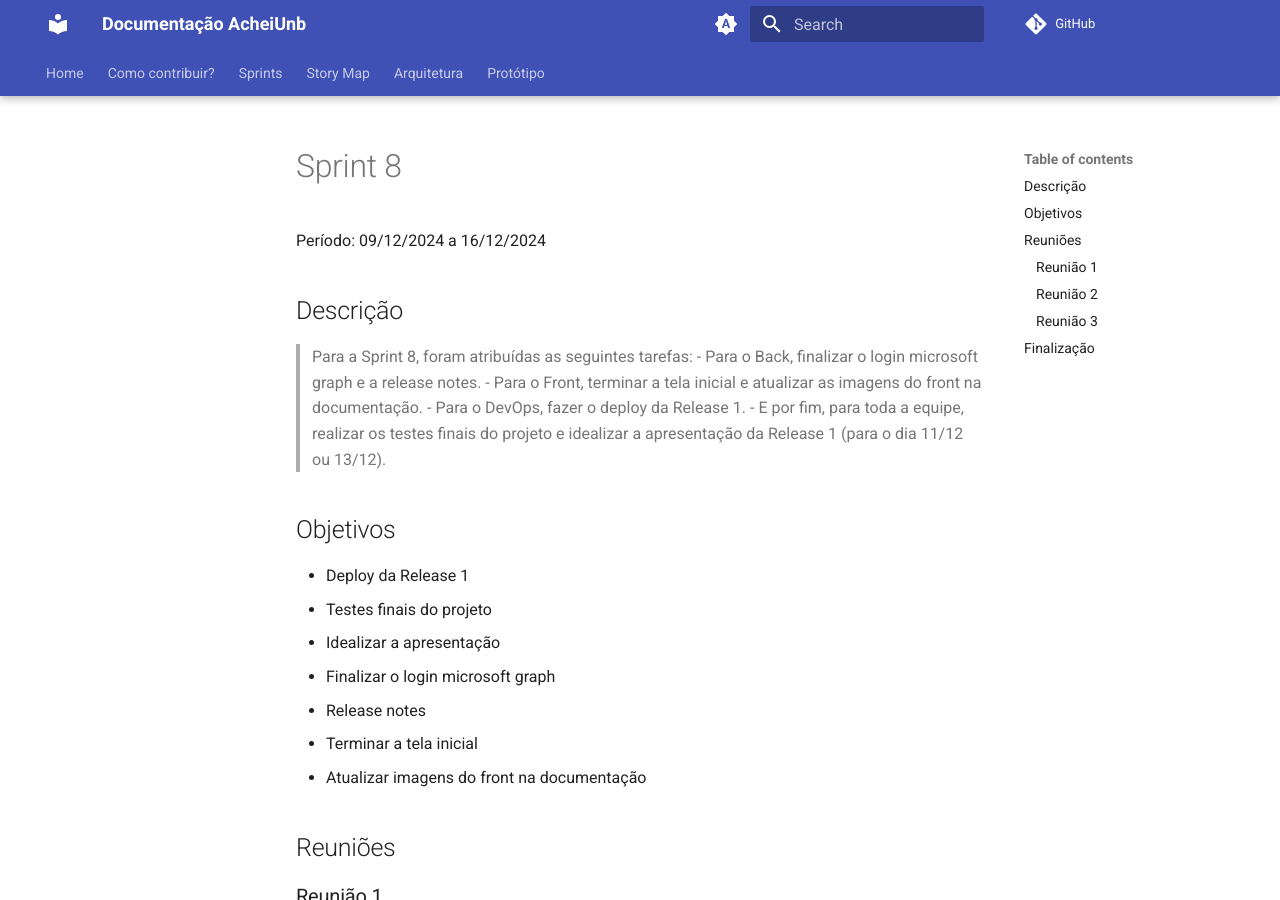
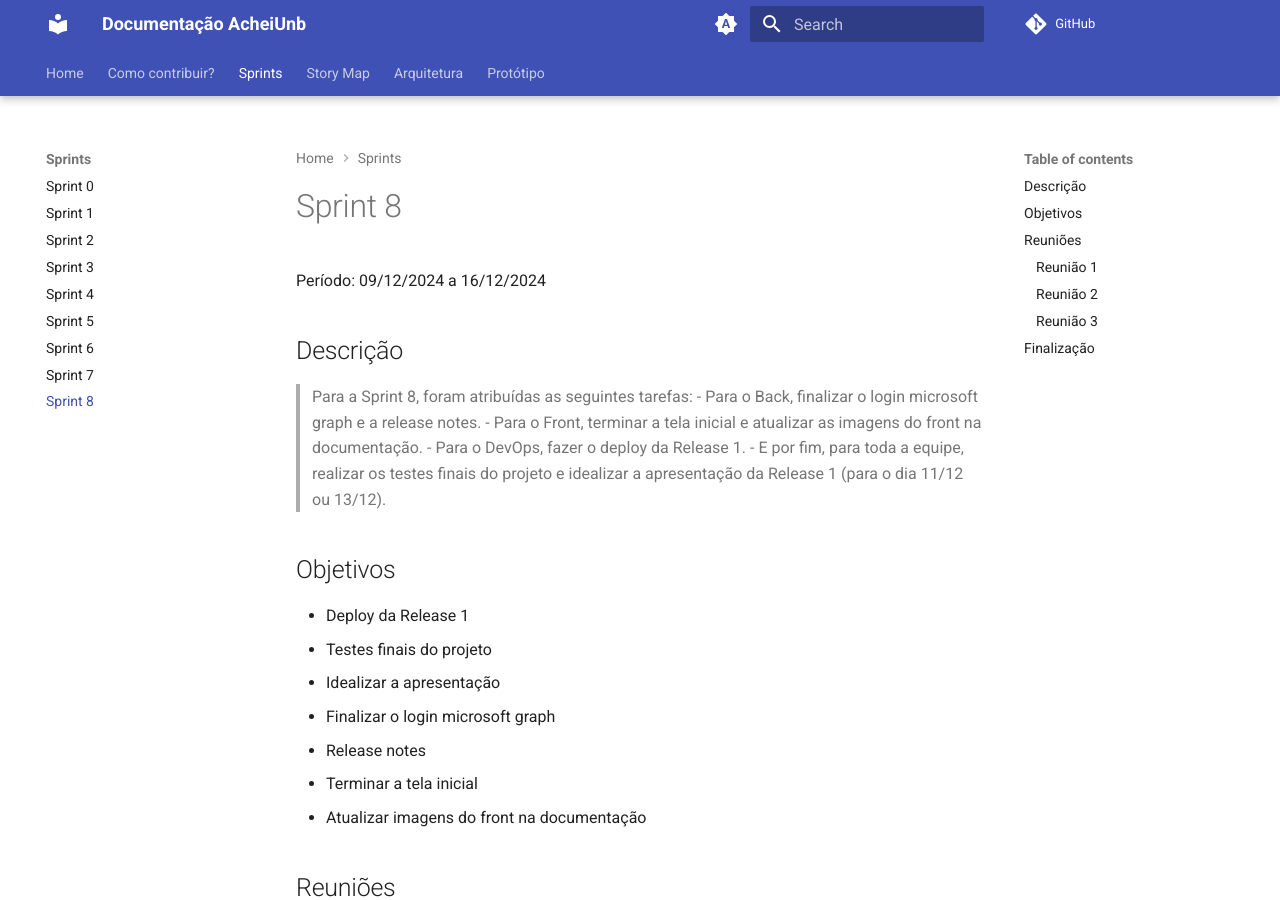
Before and after one commit to zlimaz/2025-1-AcheiUnB-Testes, an MkDocs documentation site: the page built from docs/sprints/sprint-8.md, in a window 1280 px wide and 900 px high. Built offline with MkDocs 1.6.1 and Material for MkDocs 9.7.7, drawn with Linux system fonts in a browser that asks for light colours; comment, search, counter and statistics services are not loaded.

Commit message:
Update mkdocs.yml
Adcionado a ata da sprint 8 no mkdocs

```diff
--- a/mkdocs.yml
+++ b/mkdocs.yml
@@ -13,7 +13,7 @@ nav:
     - Sprint 5: sprints/sprint-5.md
     - Sprint 6: sprints/sprint-6.md
     - Sprint 7: sprints/sprint-7.md
-    #- Sprint 8: sprints/sprint-8.md
+    - Sprint 8: sprints/sprint-8.md
     #- Sprint 9: sprints/sprint-9.md
     #- Sprint 10: sprints/sprint-10.md
     #- Sprint 11: sprints/sprint-11.md
```
